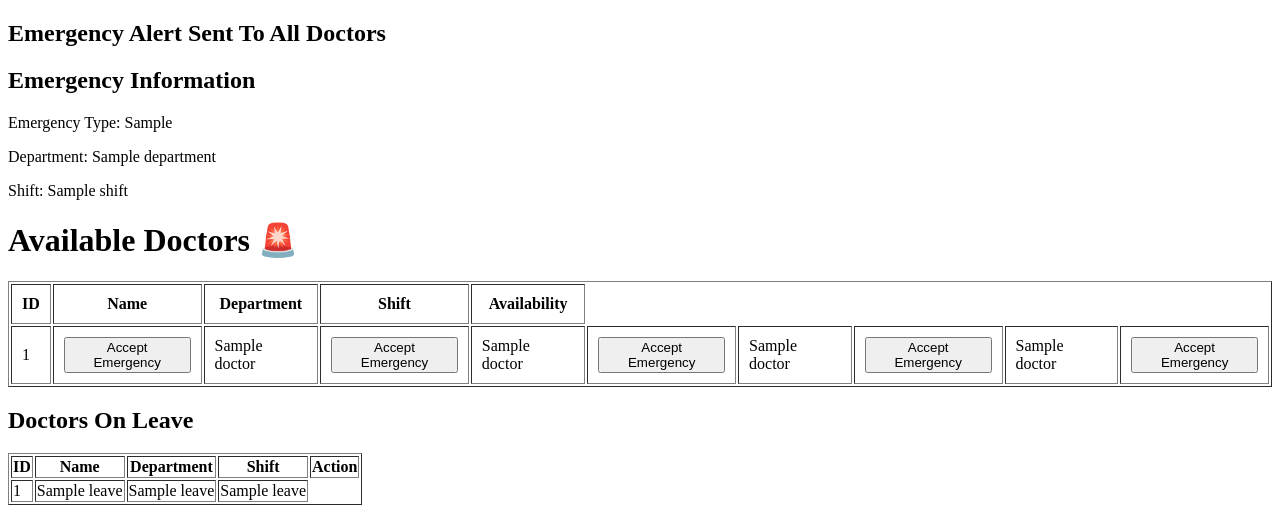
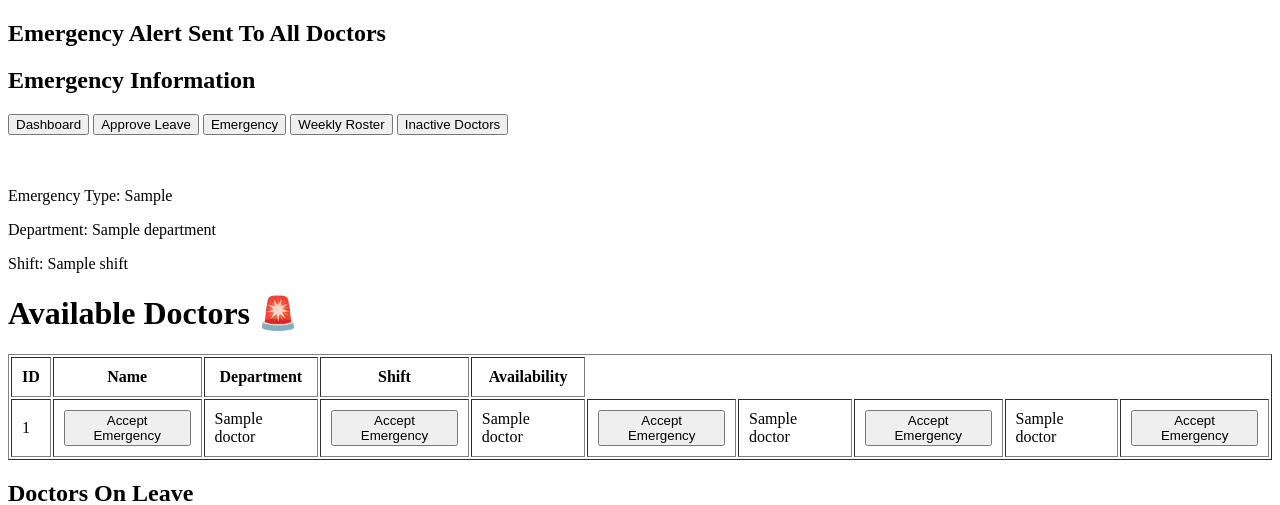
Before and after one commit to vavillasathwikareddy2007-tech/doctor-leave-management, a Flask app: template templates/emergency_result.html in a window 1280 px wide. Shown: the top 505 px of the page. Run offline with Flask 3, Linux system fonts and the light colour scheme; the template is opened without the code that fills it: most values are stand-ins (such as "Sample title", 1, 10 or a date in 2020).

Commit message:
Added navigation menu to emergency_result

```diff
--- a/templates/emergency_result.html
+++ b/templates/emergency_result.html
@@ -5,6 +5,21 @@
 <head>
     <h2>Emergency Alert Sent To All Doctors</h2>
     <h2>Emergency Information</h2>
+    <div class="menu-bar">
+
+    <a href="/dashboard"><button>Dashboard</button></a>
+
+    <a href="/approve_leave"><button>Approve Leave</button></a>
+
+    <a href="/emergency"><button>Emergency</button></a>
+
+    <a href="/roster"><button>Weekly Roster</button></a>
+
+    <a href="/inactive_doctors"><button>Inactive Doctors</button></a>
+
+</div>
+
+<br><br>
 
     <p>
     Emergency Type: {{ emergency_type }}
```
